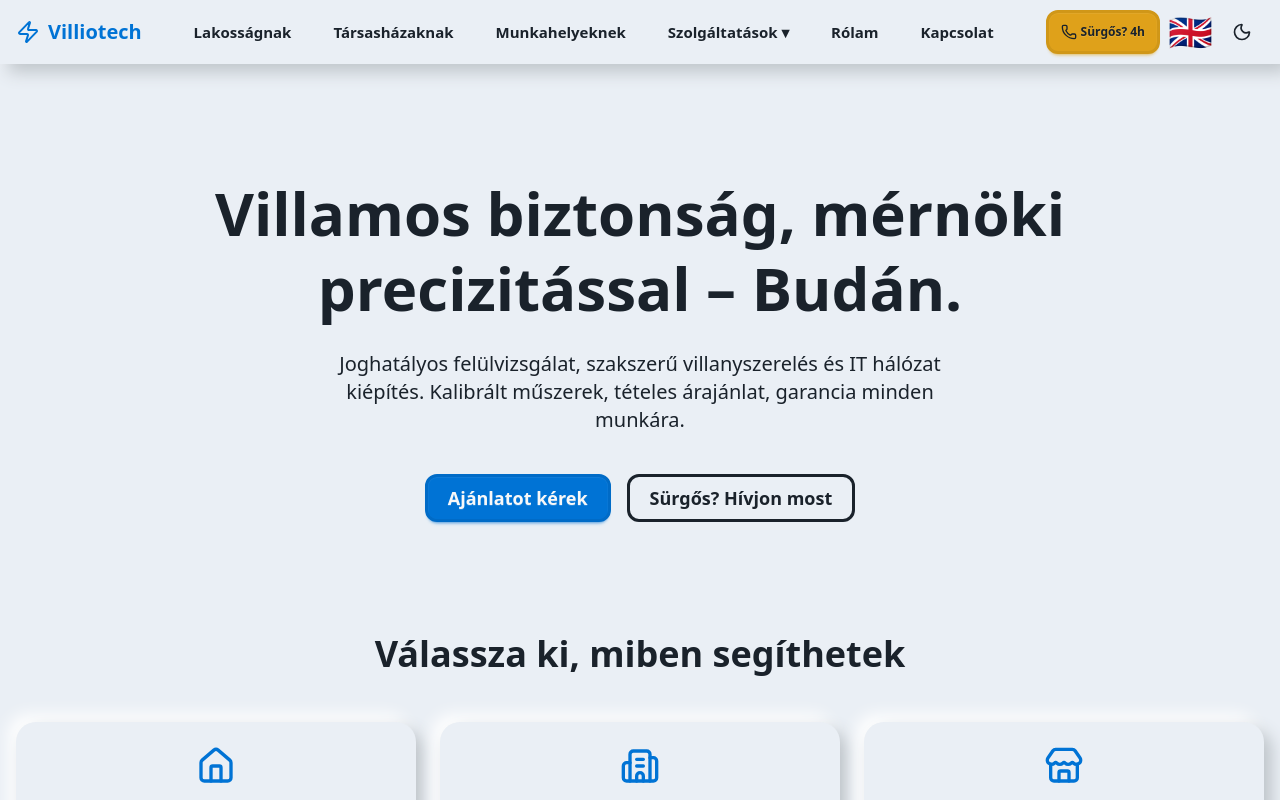
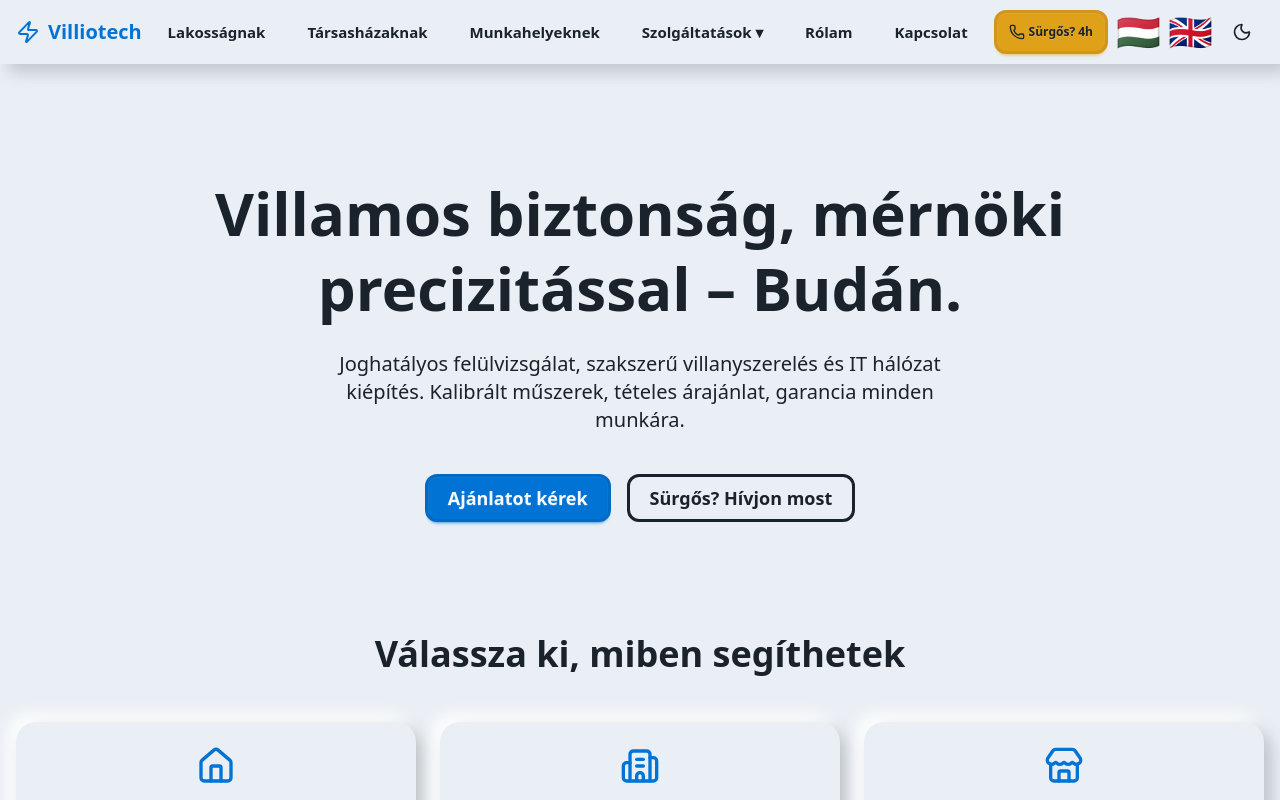
Before and after one commit to tliktor/villiotech, a React (Vite) app in the folder frontend/: page / in a window 1280 px wide. Shown: the top 800 px of the page. Built offline with nearby package versions, Linux system fonts and the light colour scheme.

Commit message:
Add Hungarian flag for language switching
- Desktop: 🇭🇺 flag button next to 🇬🇧 flag
- Mobile: 🇭🇺 Magyar option in menu
- Both link to homepage to switch back to Hungarian

```diff
--- a/frontend/src/components/Navbar.tsx
+++ b/frontend/src/components/Navbar.tsx
@@ -70,7 +70,10 @@ export default function Navbar() {
               {t('nav.urgent')}
             </a>
 
-            {/* English Service */}
+            {/* Language switcher */}
+            <Link to="/" className="hidden lg:flex btn btn-ghost btn-circle" aria-label="Magyar" title="Magyar">
+              <span className="text-4xl leading-none">🇭🇺</span>
+            </Link>
             <Link to="/en/english-speaking" className="hidden lg:flex btn btn-ghost btn-circle" aria-label="English Service" title="English Service">
               <span className="text-4xl leading-none">🇬🇧</span>
             </Link>
@@ -120,6 +123,7 @@ export default function Navbar() {
                 {link.label}
               </Link>
             ))}
+            <Link to="/" className={`block btn btn-ghost btn-sm justify-start w-full ${isActive('/') ? 'btn-active' : ''}`} onClick={() => setMobileOpen(false)}>🇭🇺 Magyar</Link>
             <Link to="/en/english-speaking" className={`block btn btn-ghost btn-sm justify-start w-full ${isActive('/en/english-speaking') ? 'btn-active' : ''}`} onClick={() => setMobileOpen(false)}>🇬🇧 English Service</Link>
             <Link to="/rolam" className={`block btn btn-ghost btn-sm justify-start w-full ${isActive('/rolam') ? 'btn-active' : ''}`} onClick={() => setMobileOpen(false)}>{t('nav.about')}</Link>
             <Link to="/kapcsolat" className={`block btn btn-ghost btn-sm justify-start w-full ${isActive('/kapcsolat') ? 'btn-active' : ''}`} onClick={() => setMobileOpen(false)}>{t('nav.contact')}</Link>
```
